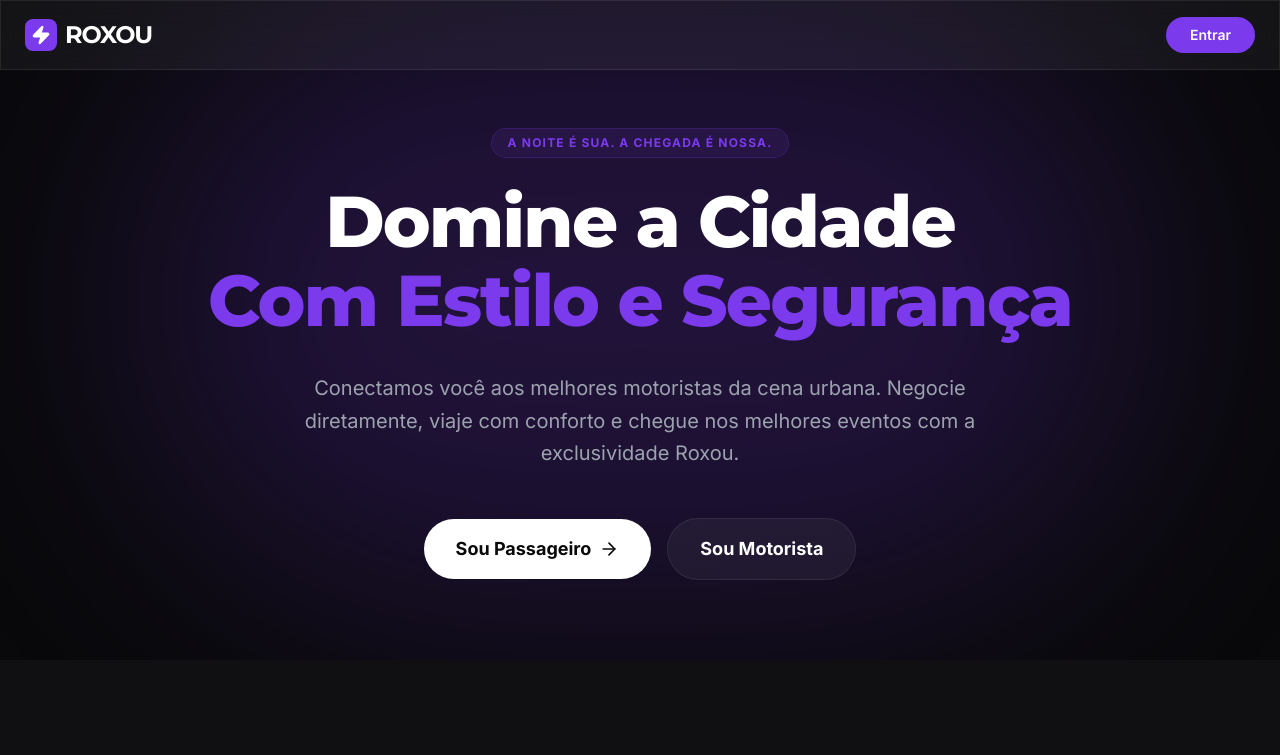
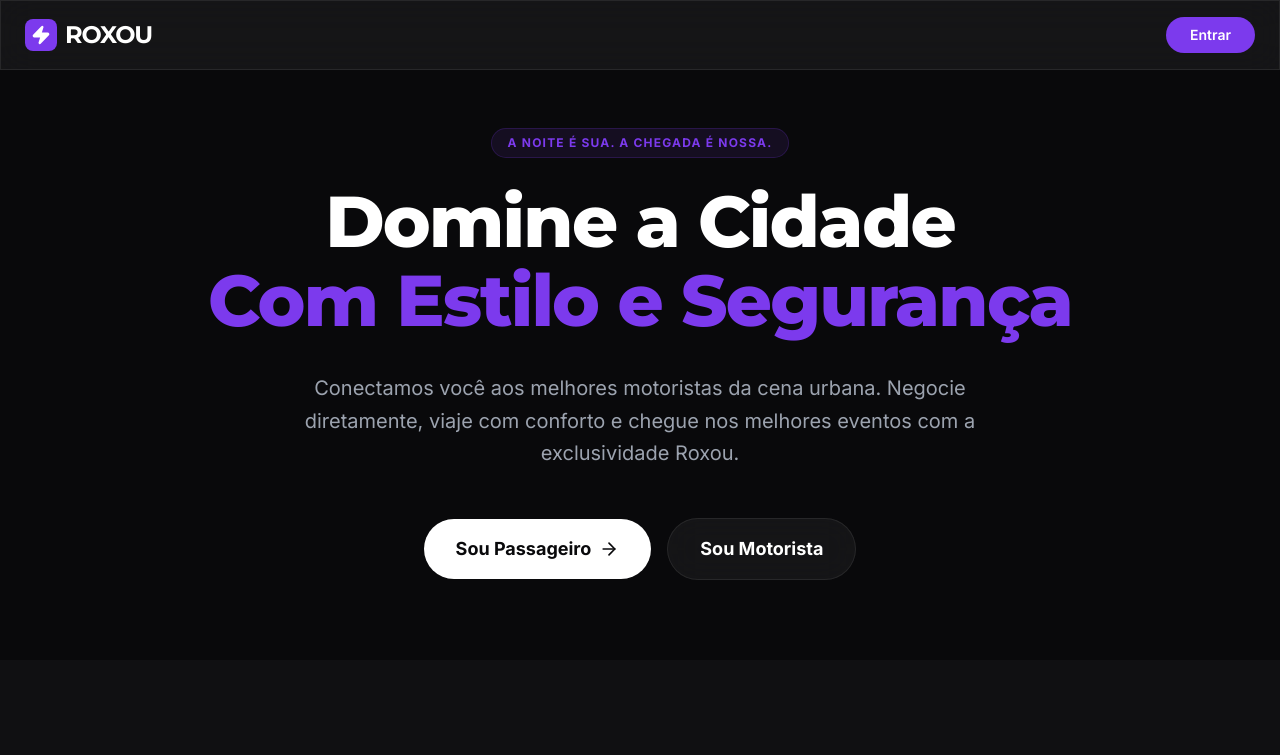
Before and after one commit to noturnocszapps-coder/roxou2.0, a Next.js app: page / in a window 1280 px wide. Shown: the top 755 px of the page. Built offline with nearby package versions, Linux system fonts and the light colour scheme.

Commit message:
Atualizar o globals.css

```diff
--- a/app/globals.css
+++ b/app/globals.css
@@ -14,15 +14,55 @@
 }
 
 @layer base {
+  * {
+    box-sizing: border-box;
+  }
+
+  html {
+    background: var(--color-roxou-bg);
+  }
+
   body {
-    @apply bg-roxou-bg text-roxou-text font-sans antialiased;
+    margin: 0;
+    min-height: 100vh;
+    background: var(--color-roxou-bg);
+    color: var(--color-roxou-text);
+    font-family: var(--font-sans);
+    -webkit-font-smoothing: antialiased;
+    -moz-osx-font-smoothing: grayscale;
+  }
+
+  a {
+    color: inherit;
+    text-decoration: none;
   }
 }
 
-.glass {
-  @apply bg-white/5 backdrop-blur-lg border border-roxou-border;
+@layer utilities {
+  .glass {
+    background: rgba(255, 255, 255, 0.05);
+    backdrop-filter: blur(18px);
+    -webkit-backdrop-filter: blur(18px);
+    border: 1px solid var(--color-roxou-border);
+  }
+
+  .violet-glow {
+    box-shadow: 0 0 40px -10px rgba(124, 58, 237, 0.3);
+  }
+
+  .roxou-surface {
+    background: var(--color-roxou-surface);
+  }
+
+  .roxou-surface-alt {
+    background: var(--color-roxou-surface-alt);
+  }
+
+  .roxou-text-muted {
+    color: var(--color-roxou-text-muted);
+  }
+
+  .roxou-border {
+    border-color: var(--color-roxou-border);
+  }
 }
-
-.violet-glow {
-  box-shadow: 0 0 40px -10px rgba(124, 58, 237, 0.3);
-}
```
